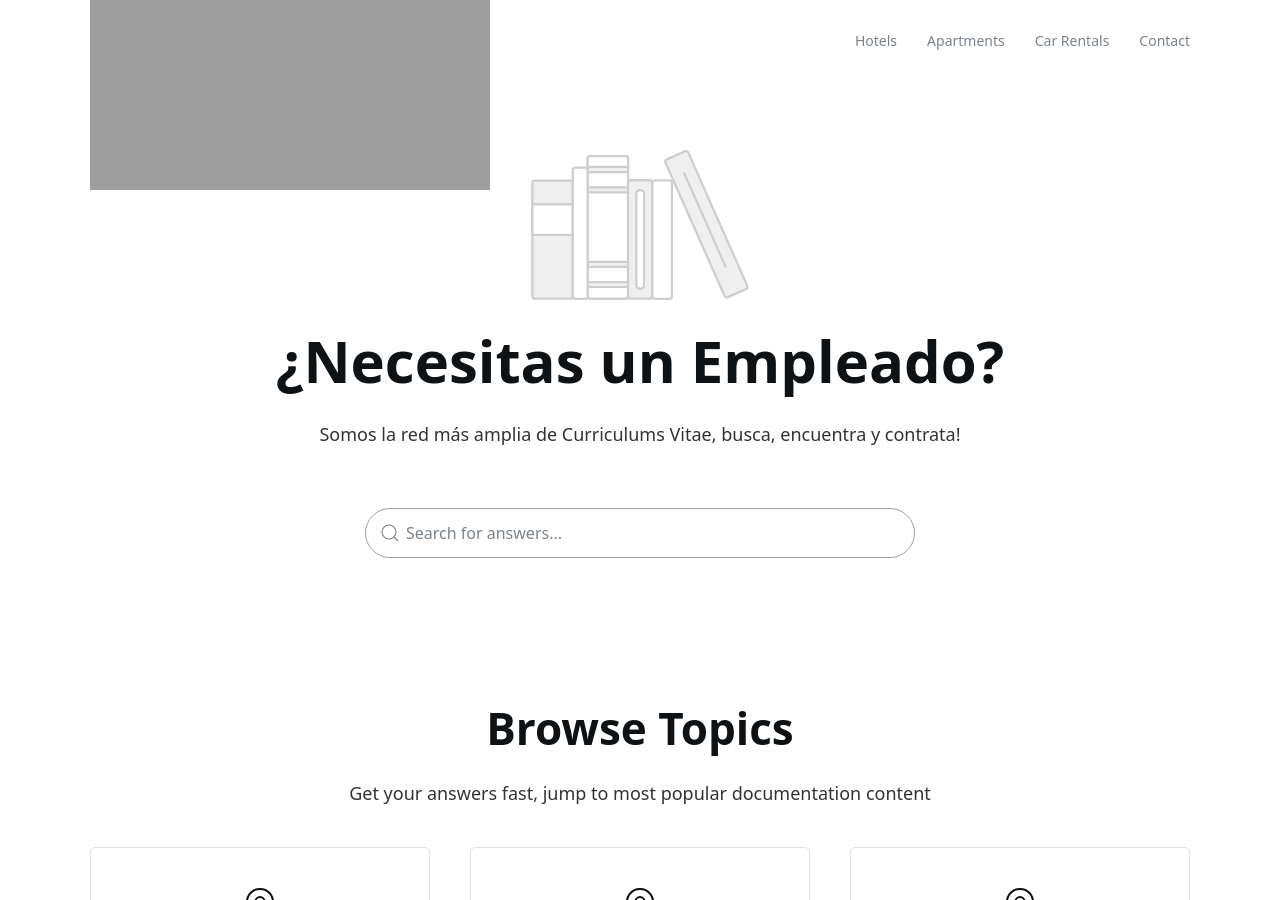
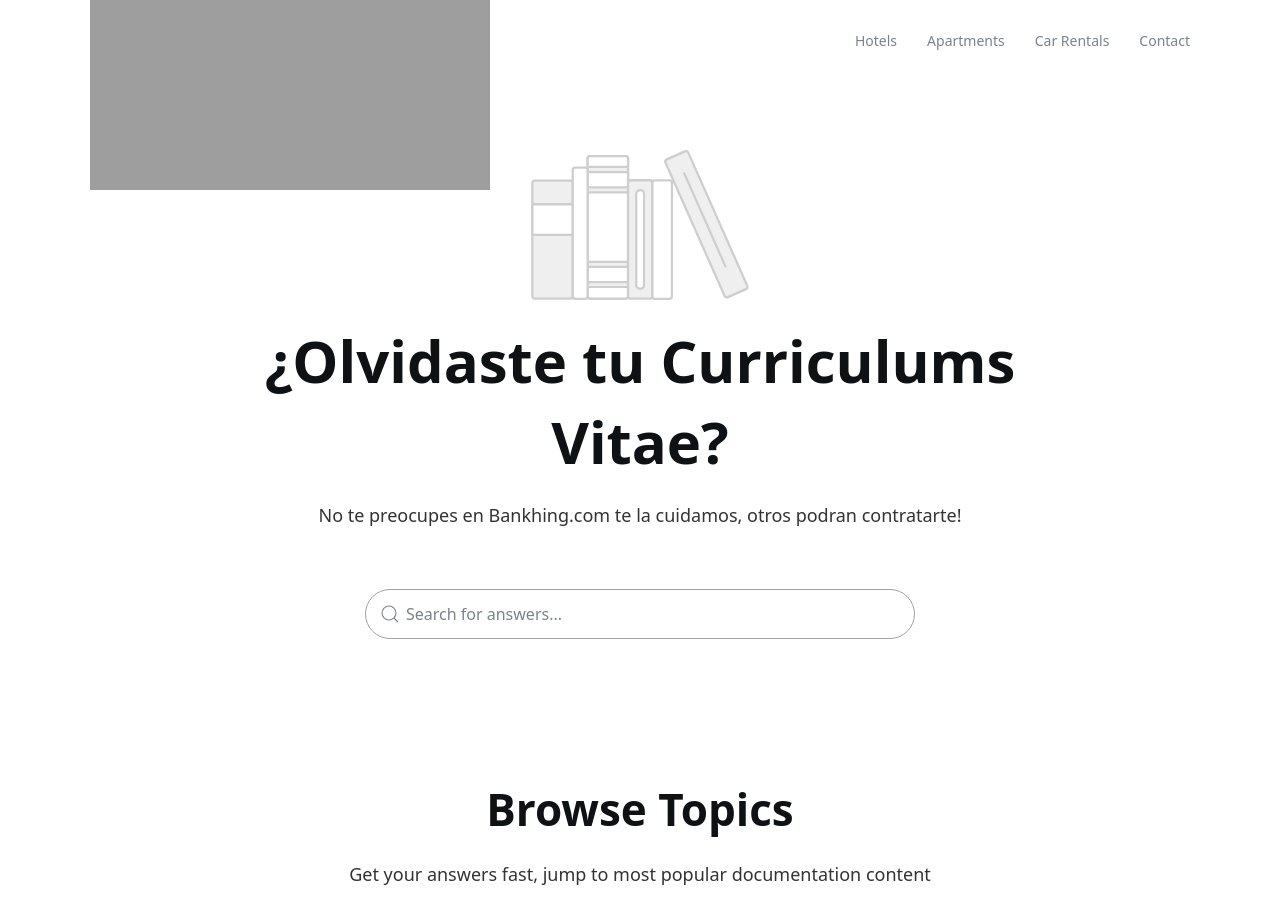
Before and after one commit to jelmii/jelmii.github.io, a Jekyll site: the page built from index.md, in a window 1280 px wide and 900 px high. Built offline with Jekyll 4.4.1, drawn with Linux system fonts in a browser that asks for light colours.

Commit message:
Update index.md

```diff
--- a/index.md
+++ b/index.md
@@ -1,8 +1,8 @@
 ---
 layout: home
 hero:
-    title: ¿Necesitas un Empleado?
-    subtitle: Somos la red más amplia de Curriculums Vitae, busca, encuentra y contrata!
+    title: ¿Olvidaste tu Curriculums Vitae?
+    subtitle: No te preocupes en Bankhing.com te la cuidamos, otros podran contratarte!
     image: books.svg
     search: true
 categories:
```
